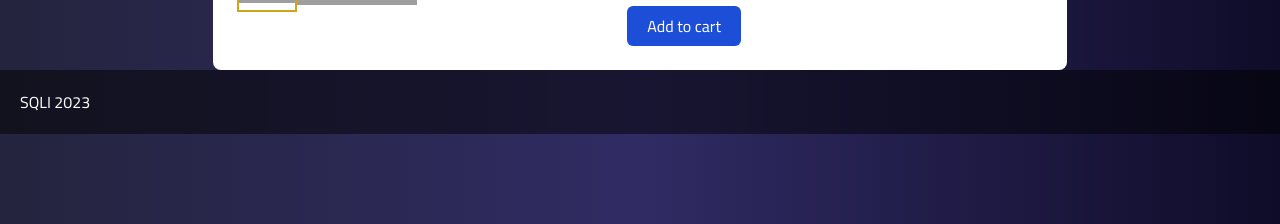
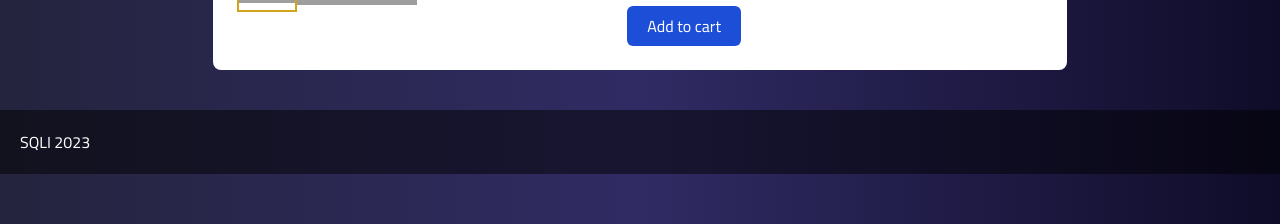
Before and after one commit to mel-haya/vue-e-commerce, a Vue app: page /product/1 in a window 1280 px wide. Shown: the part 558-782 px from the top of the page. Built offline with nearby package versions, Linux system fonts and the light colour scheme; data requests are answered from the project's data file; grey boxes are pictures that could not be loaded.

Commit message:
minor changes

```diff
--- a/src/App.vue
+++ b/src/App.vue
@@ -1,5 +1,5 @@
 <template>
-  <div id="app" class="flex flex-col">
+  <div id="app" class="flex flex-col relative pb-[64px]">
     <header
       class="h-[10vh] flex justify-between p-4 items-center bg-gray-900/50"
     >
@@ -25,7 +25,9 @@
       </nav>
     </header>
     <router-view />
-    <footer class="p-5 bg-black/50 text-white">SQLI 2023</footer>
+    <footer class="p-5 bg-black/50 text-white absolute bottom-0 w-full">
+      SQLI 2023
+    </footer>
   </div>
 </template>
 
--- a/src/views/productView.vue
+++ b/src/views/productView.vue
@@ -1,5 +1,5 @@
 <template>
-  <div class="flex justify-center lg:mt-10">
+  <div class="flex justify-center lg:my-10">
     <div
       class="lg:w-2/3 lg:rounded-lg bg-white flex-col gap-4 md:flex-row flex p-6"
     >
```
